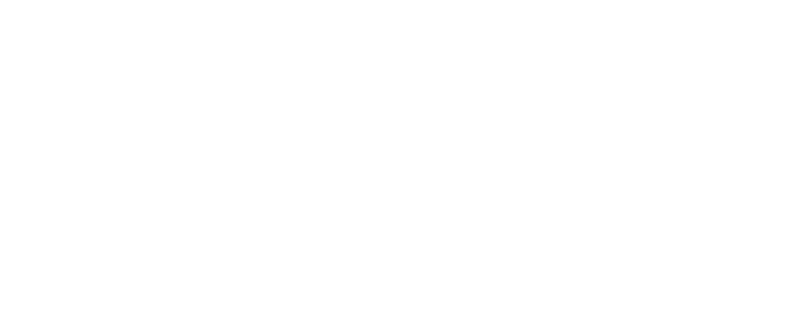
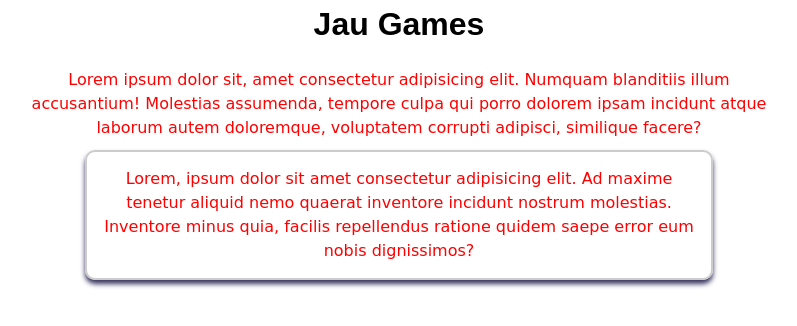
Before and after one commit to wevertonryan/Aulas, a plain HTML site: page Ronan/Aula_13_09_CSS/index.html in a window 1280 px wide. Shown: the whole page, without its empty margins (241-1038 px from the left). Drawn offline with Linux system fonts and the light colour scheme; a web font is replaced by a local one.

Commit message:
commit 5

```diff
--- a/Ronan/Aula_13_09_CSS/index.html
+++ b/Ronan/Aula_13_09_CSS/index.html
@@ -1,11 +1,58 @@
 <!DOCTYPE html>
-<html lang="en">
+<html lang="pt-br">
 <head>
     <meta charset="UTF-8">
     <meta name="viewport" content="width=device-width, initial-scale=1.0">
-    <title>Document</title>
+    <title>Jau Games</title>
+    <link href="https://fonts.cdnfonts.com/css/minecraft-4" rel="stylesheet">
+    <style>
+        @import url('https://fonts.cdnfonts.com/css/minecraft-4');
+        *{
+            /* O asterisco aplica o CSS em todos
+                Usamos ele para fazer o reset (limpar)
+                o css padrão do navegador e aplicar um único
+            */
+            margin: 0;
+            padding: 0;
+            box-sizing: border-box; /*define o tamanho do elemento*/
+            line-height: 1.5;
+            font-family: "Comic Sans-MS", "Comic Sans", cursive;
+        }
+        p {
+            color: rgb(255, 0, 0);
+            text-align: center;
+        }
+        h1, h2, h3, h4, h5, h6 {
+            font-weight: bold;
+            color: black;
+            margin-bottom: 20px;
+            text-align: center;
+            font-family: 'Minecraft', sans-serif;
+        }
+        .container {
+            padding-left: 20%;
+            padding-right: 20%;
+        }
+        .card {
+            border: 2px #cccccc solid;
+            padding: 15px;
+            border-radius: 10px;
+            margin: 10px auto;
+            box-shadow: 0 4px 5px rgb(56, 52, 95);
+        }
+        .tamanho-50 {
+            width: 49%;
+            max-width: 49%;
+        }
+    </style>
 </head>
 <body>
-
+    <div class="container">
+        <h1>Jau Games</h1>
+        <p>Lorem ipsum dolor sit, amet consectetur adipisicing elit. Numquam blanditiis illum accusantium! Molestias assumenda, tempore culpa qui porro dolorem ipsam incidunt atque laborum autem doloremque, voluptatem corrupti adipisci, similique facere?</p>
+    </div>
+    <div class="card tamanho-50">
+        <p>Lorem, ipsum dolor sit amet consectetur adipisicing elit. Ad maxime tenetur aliquid nemo quaerat inventore incidunt nostrum molestias. Inventore minus quia, facilis repellendus ratione quidem saepe error eum nobis dignissimos?</p>
+    </div>
 </body>
 </html>
```
